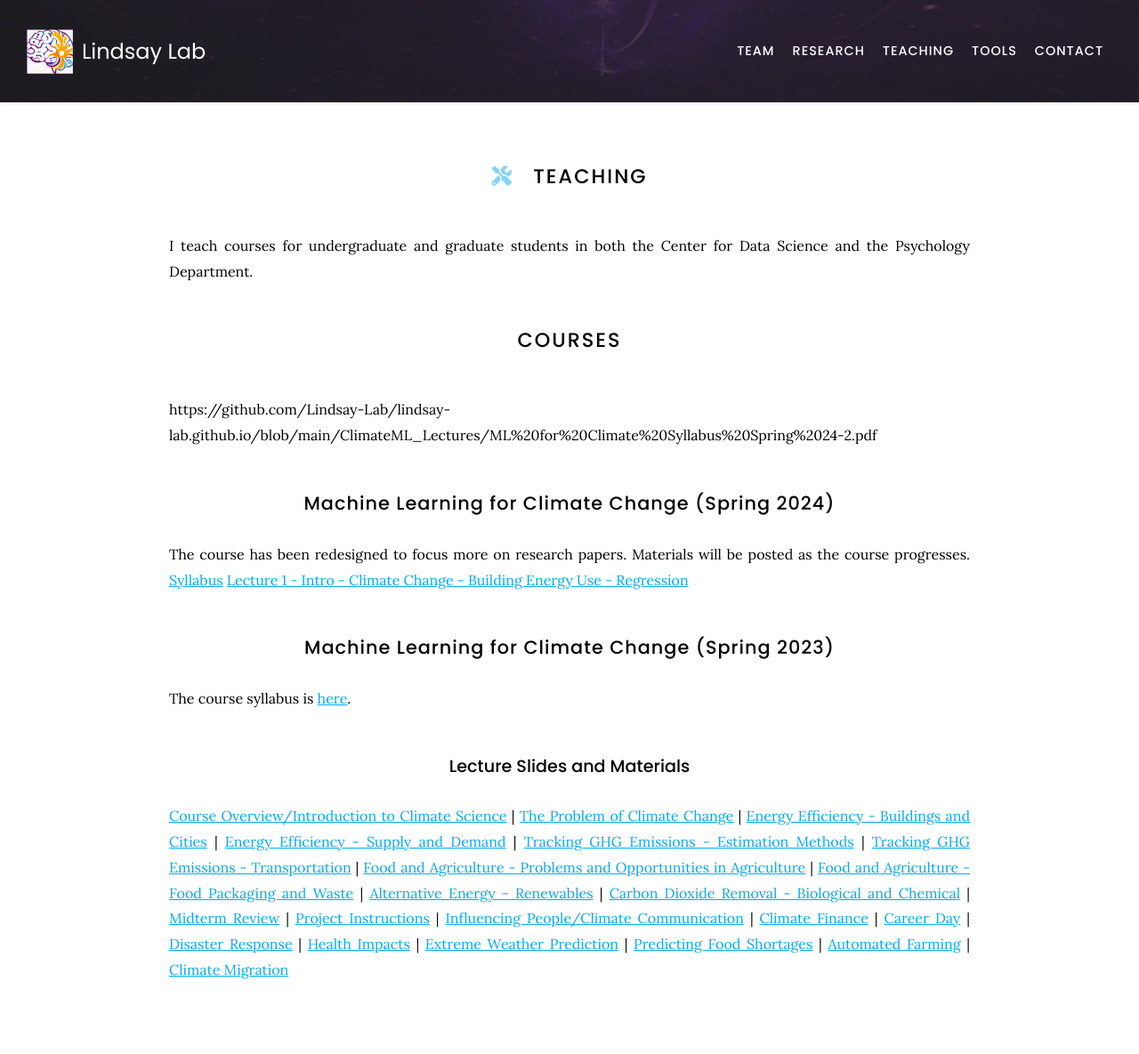
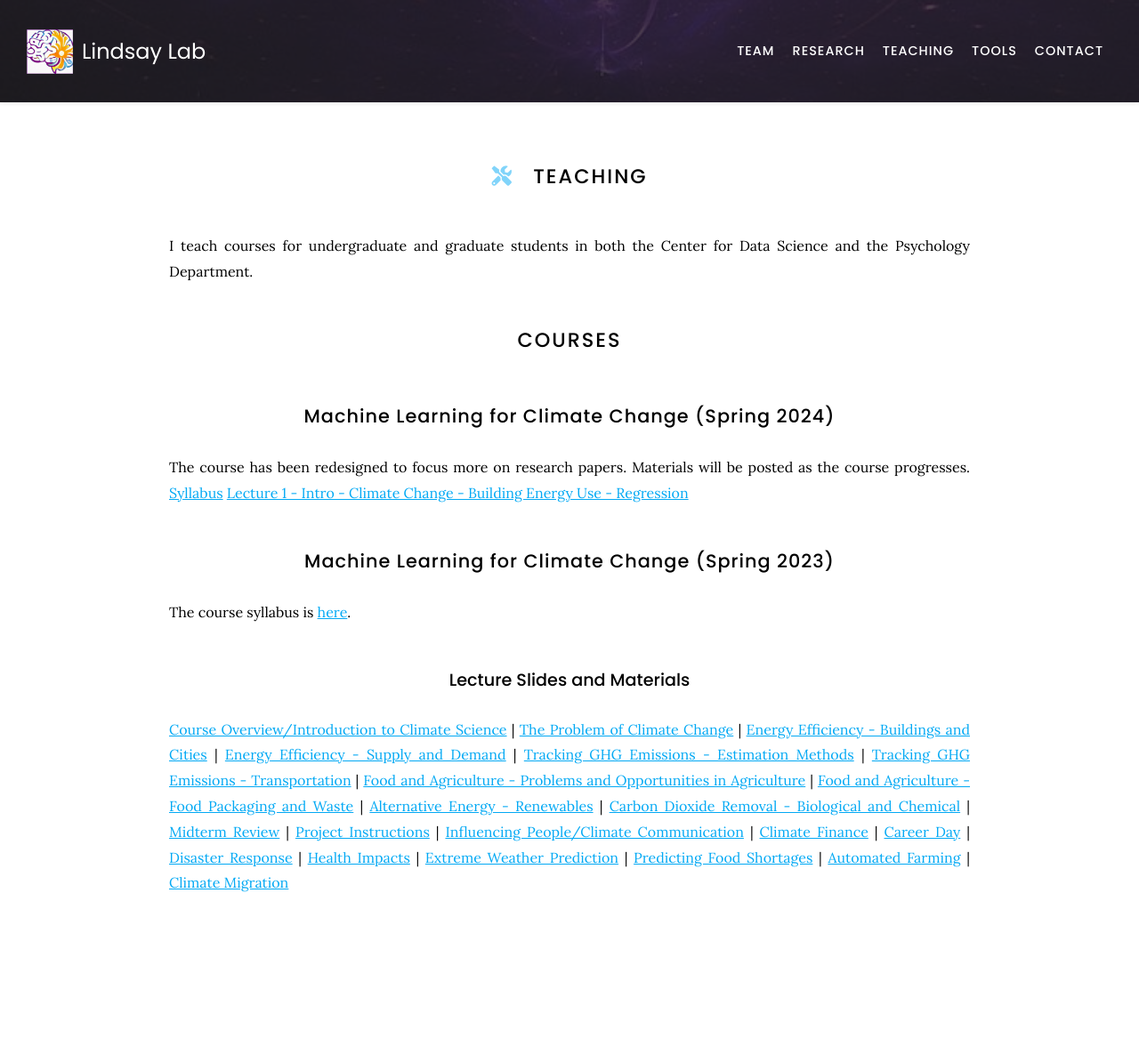
Before and after one commit to Lindsay-Lab/lindsay-lab.github.io, a Jekyll site: the page built from teaching/index.md, in a window 1280 px wide. Shown: the whole page at 89% size. Built offline with Jekyll 4.4.1, drawn with Linux system fonts in a browser that asks for light colours; nearby versions of some CDN libraries; after the commit the page ends 1087 px from its top, so only the background shows below that; some of the changed lines change nothing that is shown.

Commit message:
Update index.md

```diff
--- a/teaching/index.md
+++ b/teaching/index.md
@@ -10,7 +10,6 @@ nav:
 I teach courses for undergraduate and graduate students in both the Center for Data Science and the Psychology Department.
 
 # Courses
-https://github.com/Lindsay-Lab/lindsay-lab.github.io/blob/main/ClimateML_Lectures/ML%20for%20Climate%20Syllabus%20Spring%2024-2.pdf
 ## Machine Learning for Climate Change (Spring 2024)
 The course has been redesigned to focus more on research papers. Materials will be posted as the course progresses.
 [Syllabus](https://lindsay-lab.github.io/ClimateML_Lectures/ML%20for%20Climate%20Syllabus%20Spring%2024-2.pdf)
```
